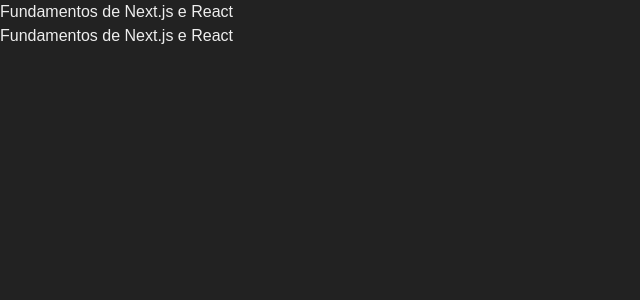
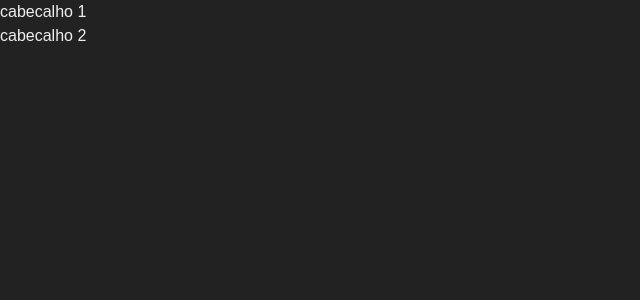
Before and after one commit to icaro-nog/react-redux-udemy, a Next.js app in the folder aulao_nextjs/fundamentos/: page /exemplo in a window 1280 px wide. Shown: the top 300 px of the page, without its empty margins (0-640 px from the left). Built offline with nearby package versions, Linux system fonts and the light colour scheme.

Commit message:
propriedade de componentes

```diff
--- a/aulao_nextjs/fundamentos/src/components/Cabecalho.jsx
+++ b/aulao_nextjs/fundamentos/src/components/Cabecalho.jsx
@@ -1,7 +1,10 @@
-export default function Cabecalho(){
+export default function Cabecalho(props){
+
+    console.log(props.titulo)
+
     return (
         <header>
-            <h1>Fundamentos de Next.js e React</h1>
+            <h1>{props.titulo}</h1>
         </header>
     )
 }
--- a/aulao_nextjs/fundamentos/src/pages/exemplo.jsx
+++ b/aulao_nextjs/fundamentos/src/pages/exemplo.jsx
@@ -3,8 +3,8 @@ import Cabecalho from "../components/Cabecalho";
 export default function Exemplo(){
     return (
         <div>
-            <Cabecalho></Cabecalho>
-            <Cabecalho></Cabecalho>
+            <Cabecalho titulo="cabecalho 1" ></Cabecalho>
+            <Cabecalho titulo="cabecalho 2" ></Cabecalho>
         </div>
     )
 }
```
